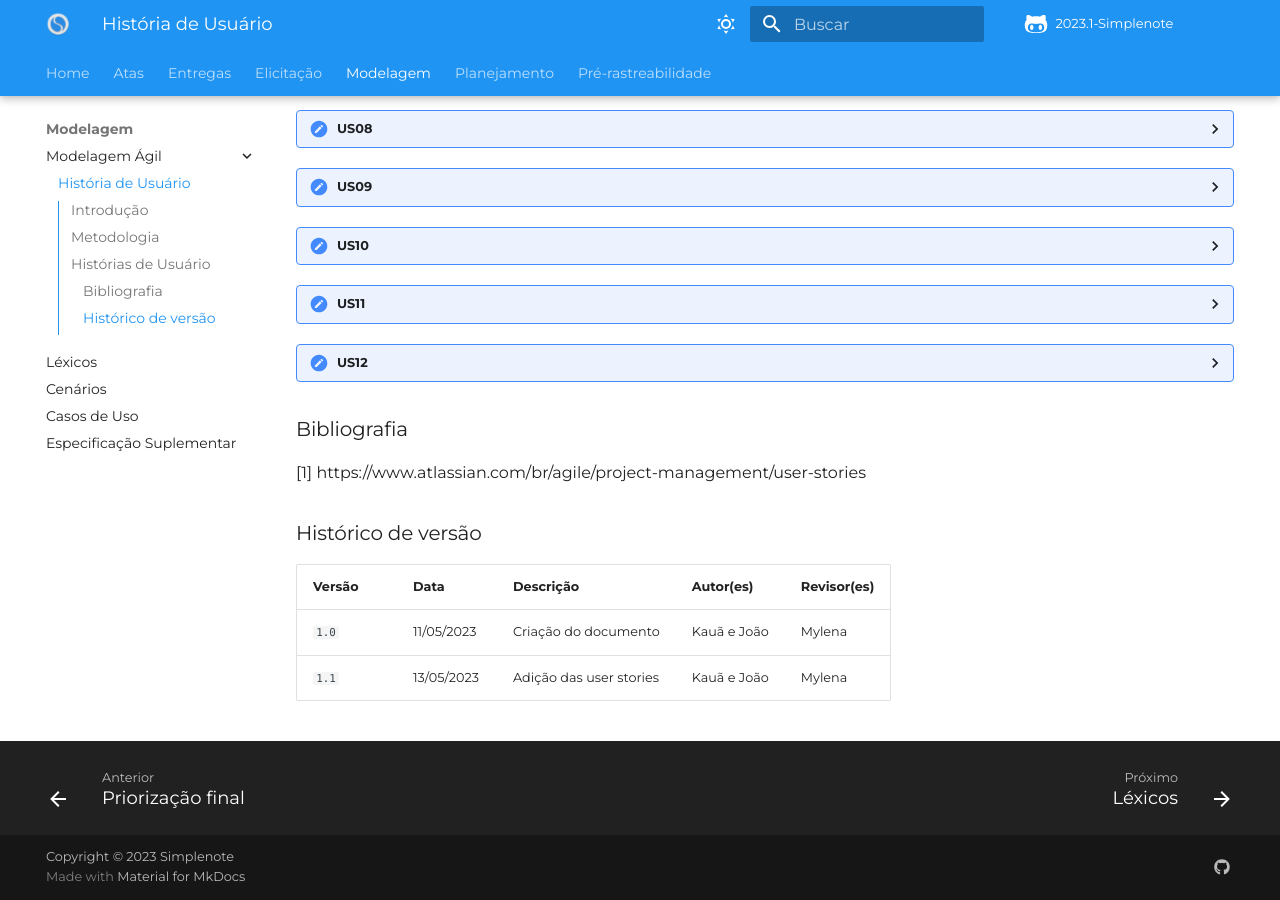
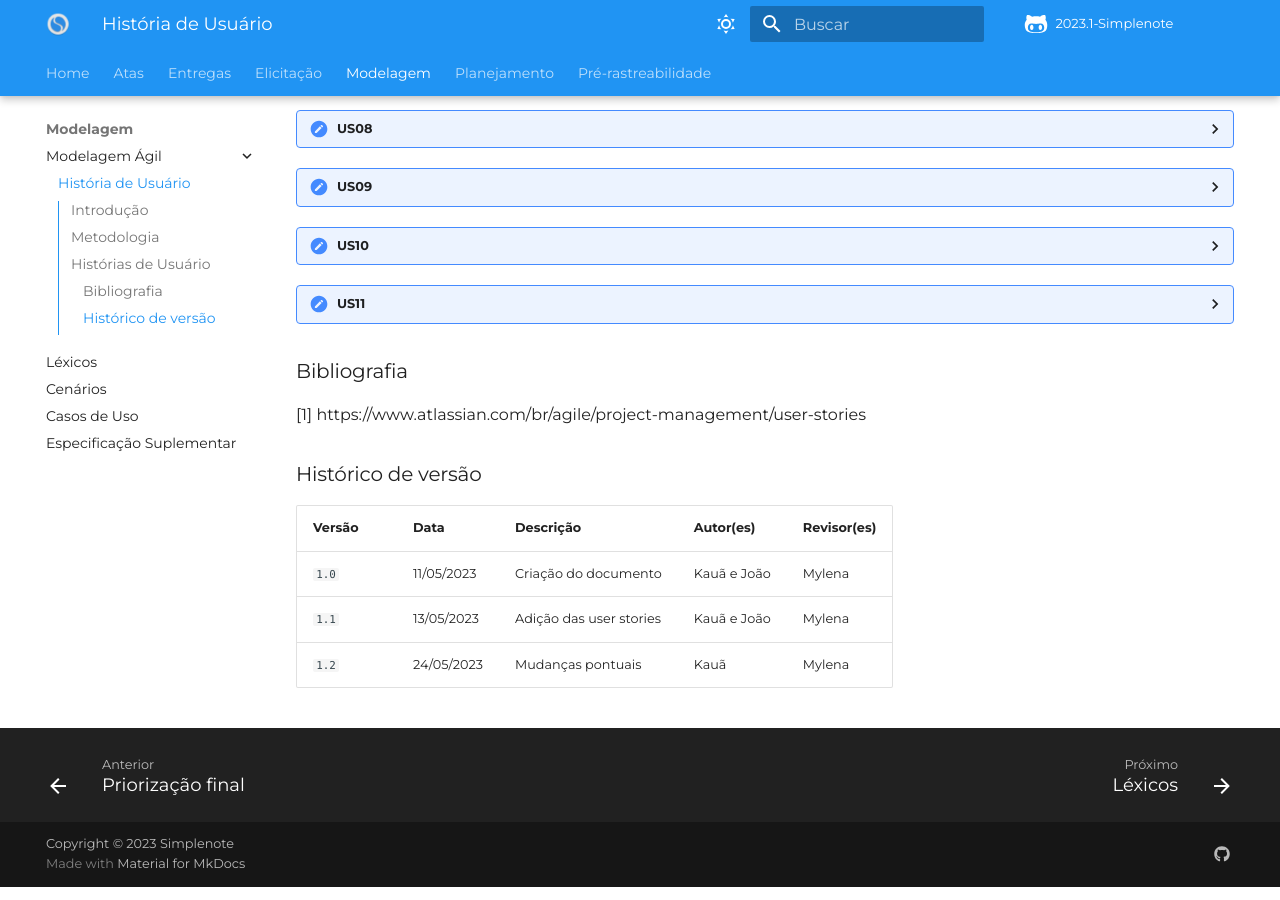
Before and after one commit to Requisitos-de-Software/2023.1-Simplenote, an MkDocs documentation site: the page built from docs/modelagem/agil/User_story.md, in a window 1280 px wide and 900 px high, scrolled down 892 px. Built offline with MkDocs 1.6.1 and Material for MkDocs 9.7.7, drawn with Linux system fonts in a browser that asks for light colours; some web fonts are replaced; comment, search, counter and statistics services are not loaded.

Commit message:
Update User_story.md

```diff
--- a/docs/modelagem/agil/User_story.md
+++ b/docs/modelagem/agil/User_story.md
@@ -259,30 +259,6 @@ Para escrever as histórias de usuário, devemos ter as seguintes informações:
       </thead>
       <tbody>
          <tr>
-           <td>Eu, como usuário, desejo poder excluir minha nota.</td>
-           <td>Notas</td>
-           <td>Ser capaz de excluir qualquer anotação.</td>
-         </tr>
-      </tbody>
-   </table>
-   <div style="text-align: center">
-      <p> Tabela 11: História de Usuário 11 (Fonte: Autores, 2023).</p>
-   </div>
-</details>
-
-
-<details>
-   <summary>US12</summary>
-   <table>
-      <thead>
-         <tr>
-            <th>Descrição</th>
-            <th>Tema</th>
-            <th>Critérios de aceitação</th>
-         </tr>
-      </thead>
-      <tbody>
-         <tr>
            <td>Eu, como usuário, desejo escrever em Markdown ou equivalente para notas mais bem formatadas.</td>
            <td>Notas</td>
            <td>Poder escrever em Markdown.</td>
@@ -290,7 +266,7 @@ Para escrever as histórias de usuário, devemos ter as seguintes informações:
       </tbody>
    </table>
    <div style="text-align: center">
-      <p> Tabela 12: História de Usuário 12 (Fonte: Autores, 2023).</p>
+      <p> Tabela 11: História de Usuário 11 (Fonte: Autores, 2023).</p>
    </div>
 </details>
 
@@ -302,3 +278,4 @@ Para escrever as histórias de usuário, devemos ter as seguintes informações:
 |--|--|--|--|--|
 | `1.0` |11/05/2023|Criação do documento| Kauã e João | Mylena |
 |`1.1` |13/05/2023|Adição das user stories| Kauã e João | Mylena |
+|`1.2`|24/05/2023|Mudanças pontuais |Kauã|Mylena|
```
